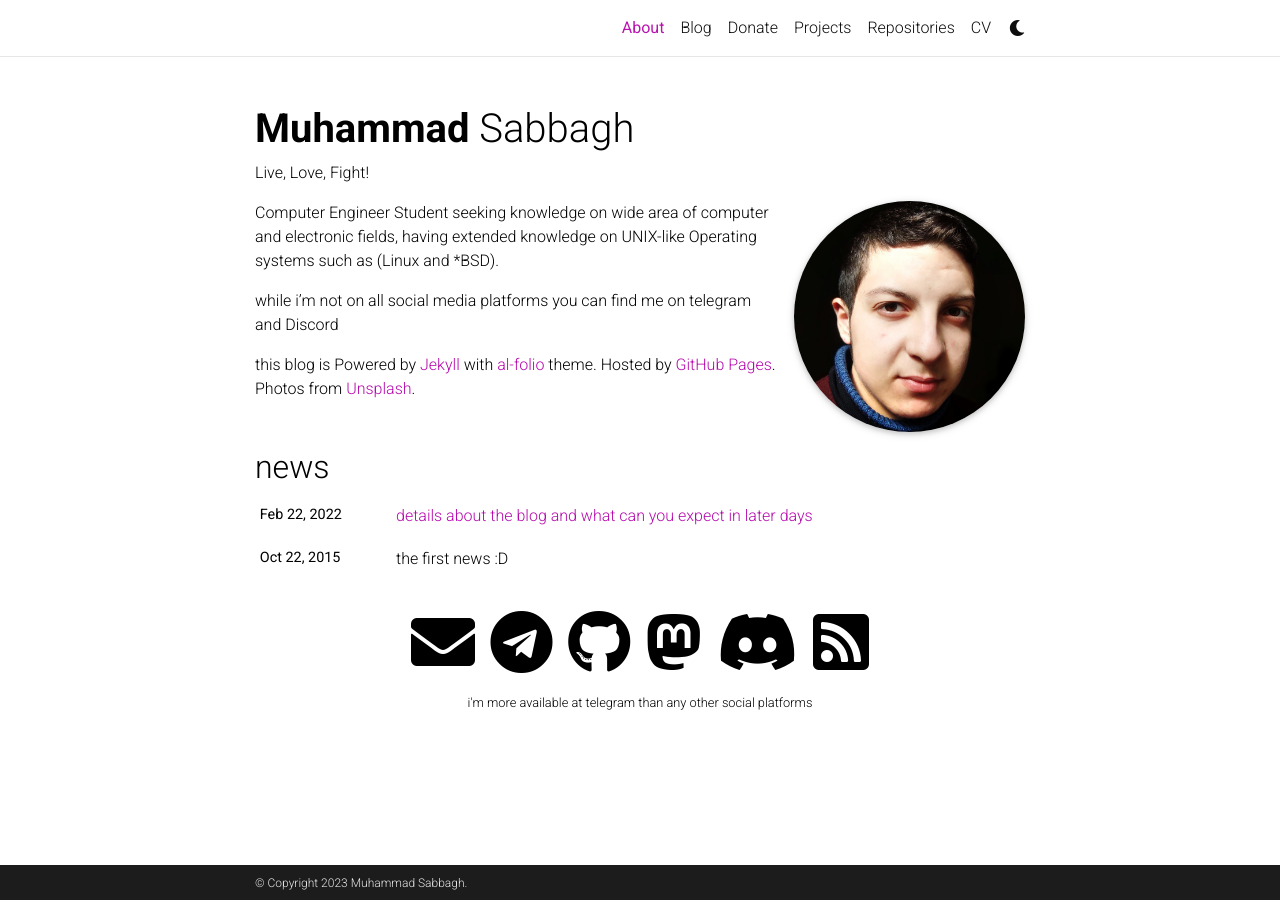
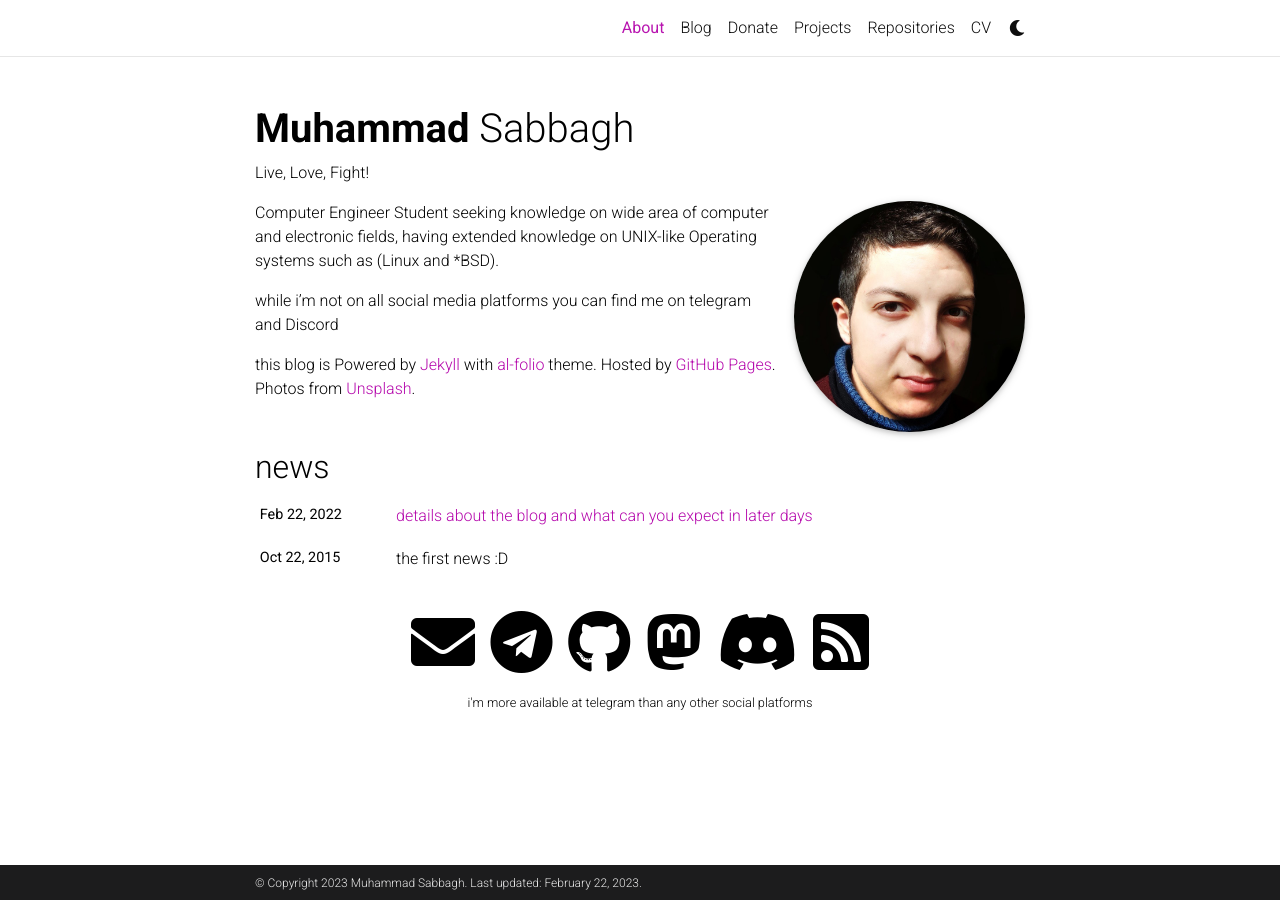
Before and after one commit to MuhammedSabbagh/MuhammedSabbagh.github.io, a Jekyll site: the page built from _pages/about.md, in a window 1280 px wide. Built offline with Jekyll 4.4.1, drawn with Linux system fonts in a browser that asks for light colours; full-size pictures stand in for the smaller copies a plugin makes; comment, search, counter and statistics services are not loaded; a style sheet for code colours, icons or effects is not loaded.

Commit message:
fix: correct url to theengineer.pages.dev

```diff
--- a/_config.yml
+++ b/_config.yml
@@ -16,9 +16,9 @@
 lang: en # the language of your site (for example: en, fr, cn, ru, etc.)
 icon: ⚛️  # the emoji used as the favicon (alternatively, provide image name in /assets/img/)
 
-url: https://muhammedsabbagh.github.io # the base hostname & protocol for your site
+url: https://theengineer.pages.dev # the base hostname & protocol for your site
 baseurl: # the subpath of your site, e.g. /blog/
-last_updated: false # set to true if you want to display last updated in the footer
+last_updated: true # set to true if you want to display last updated in the footer
 impressum_path:  # set to path to include impressum link in the footer, use the same path as permalink in a page, helps to conform with EU GDPR
 
 # -----------------------------------------------------------------------------
```
